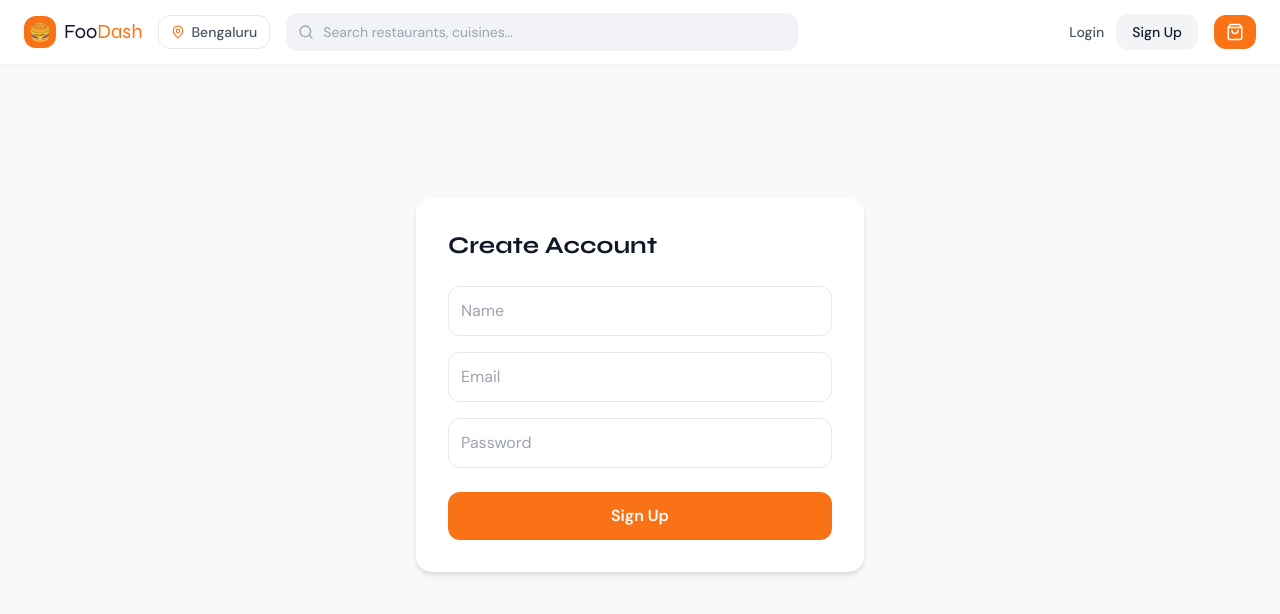
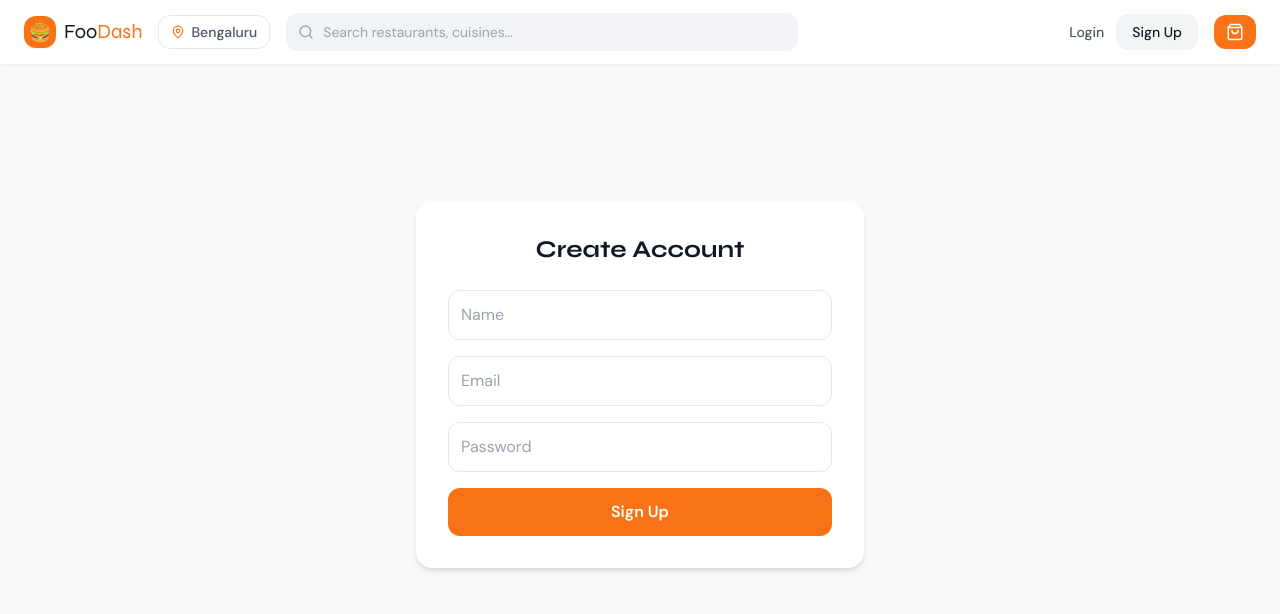
Before and after one commit to r8108135169-ui/zomato-clone, a React (Vite) app in the folder frontend/: page /signup in a window 1280 px wide. Shown: the top 614 px of the page. Built offline with nearby package versions, Linux system fonts and the light colour scheme; no server answers.

Commit message:
Final fix: Correct alerts and DB connection

```diff
--- a/frontend/src/Signup.jsx
+++ b/frontend/src/Signup.jsx
@@ -11,24 +11,23 @@ const Signup = () => {
   const handleSubmit = async (e) => {
     e.preventDefault();
     try {
-      // Using your environment variable for the backend URL
+      // Backend URL from your environment variables
       const url = `${import.meta.env.VITE_API_URL}/api/auth/signup`;
       const response = await axios.post(url, formData);
 
-      // 1. Success Case: Backend returns 201 Created
+      // Status 201 means account was created successfully
       if (response.status === 201) {
         alert("Signed up successfully! 🎉 You can now log in.");
-        // Clear form after success
         setFormData({ name: '', email: '', password: '' });
       }
     } catch (err) {
-      // 2. Error Case: Access the specific message sent by your backend
-      const errorMessage = err.response?.data?.message || "Signup failed";
+      // Access the backend message: "User already exists" or "Server error"
+      const msg = err.response?.data?.message || "Signup failed";
 
-      if (errorMessage === "User already exists") {
+      if (msg === "User already exists") {
         alert("User already exists! ⚠️ Please use a different email or Login.");
       } else {
-        alert(errorMessage);
+        alert(`Error: ${msg}`);
       }
     }
   };
@@ -36,44 +35,15 @@ const Signup = () => {
   return (
     <div className="flex flex-col items-center justify-center min-h-[80vh]">
       <form onSubmit={handleSubmit} className="bg-white p-8 rounded-2xl shadow-md w-full max-w-md">
-        <h2 className="text-2xl font-bold mb-6">Create Account</h2>
-
-        <input
-          className="w-full mb-4 p-3 border rounded-xl"
-          type="text"
-          name="name"
-          placeholder="Name"
-          required
-          value={formData.name}
-          onChange={handleChange}
-        />
-
-        <input
-          className="w-full mb-4 p-3 border rounded-xl"
-          type="email"
-          name="email"
-          placeholder="Email"
-          required
-          value={formData.email}
-          onChange={handleChange}
-        />
-
-        <input
-          className="w-full mb-6 p-3 border rounded-xl"
-          type="password"
-          name="password"
-          placeholder="Password"
-          required
-          value={formData.password}
-          onChange={handleChange}
-        />
-
-        <button
-          type="submit"
-          className="w-full bg-brand-500 text-white p-3 rounded-xl font-bold hover:bg-brand-600 transition-colors"
-        >
-          Sign Up
-        </button>
+        <h2 className="text-2xl font-bold mb-6 text-center">Create Account</h2>
+        <div className="space-y-4">
+          <input className="w-full p-3 border rounded-xl" type="text" name="name" placeholder="Name" required value={formData.name} onChange={handleChange} />
+          <input className="w-full p-3 border rounded-xl" type="email" name="email" placeholder="Email" required value={formData.email} onChange={handleChange} />
+          <input className="w-full p-3 border rounded-xl" type="password" name="password" placeholder="Password" required value={formData.password} onChange={handleChange} />
+          <button type="submit" className="w-full bg-orange-500 text-white p-3 rounded-xl font-bold hover:bg-orange-600 transition-colors">
+            Sign Up
+          </button>
+        </div>
       </form>
     </div>
   );
```
Also changed, not shown: 1 other file (tests, documents, lock files or other folders).
